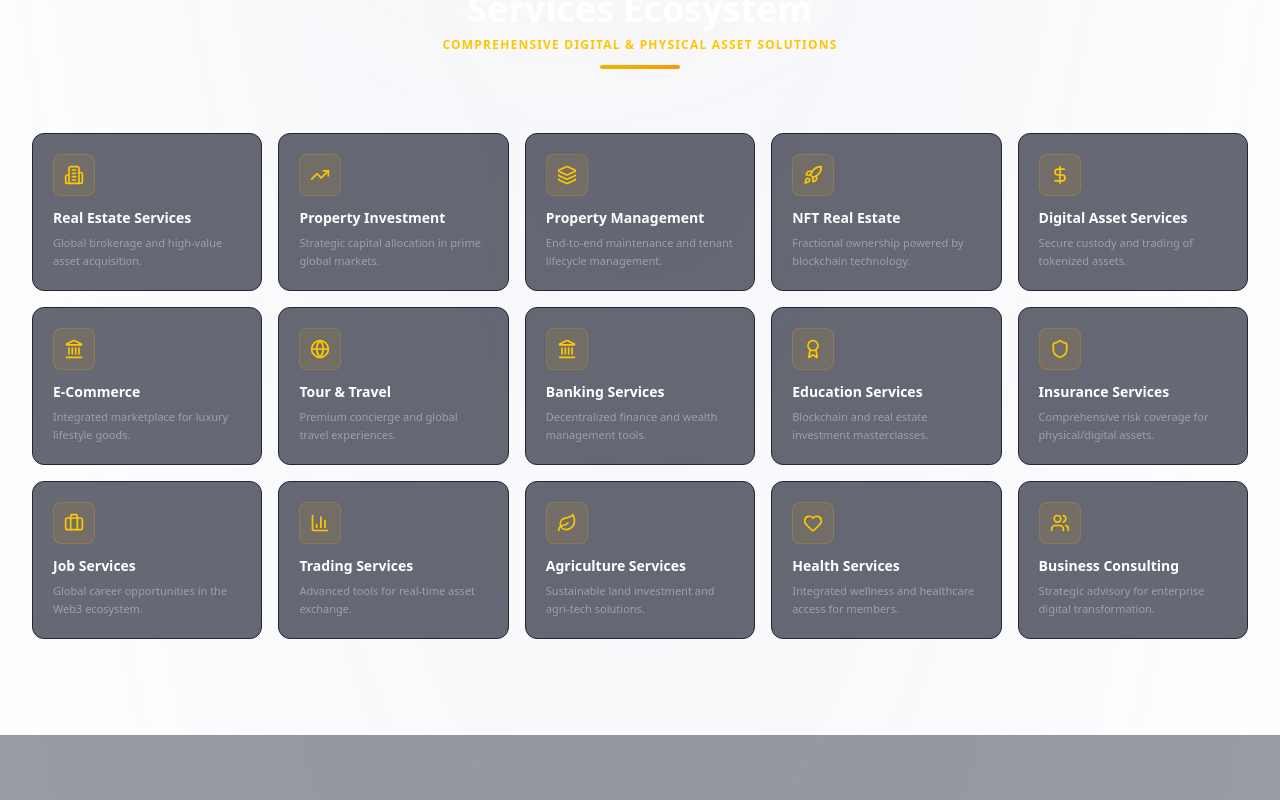
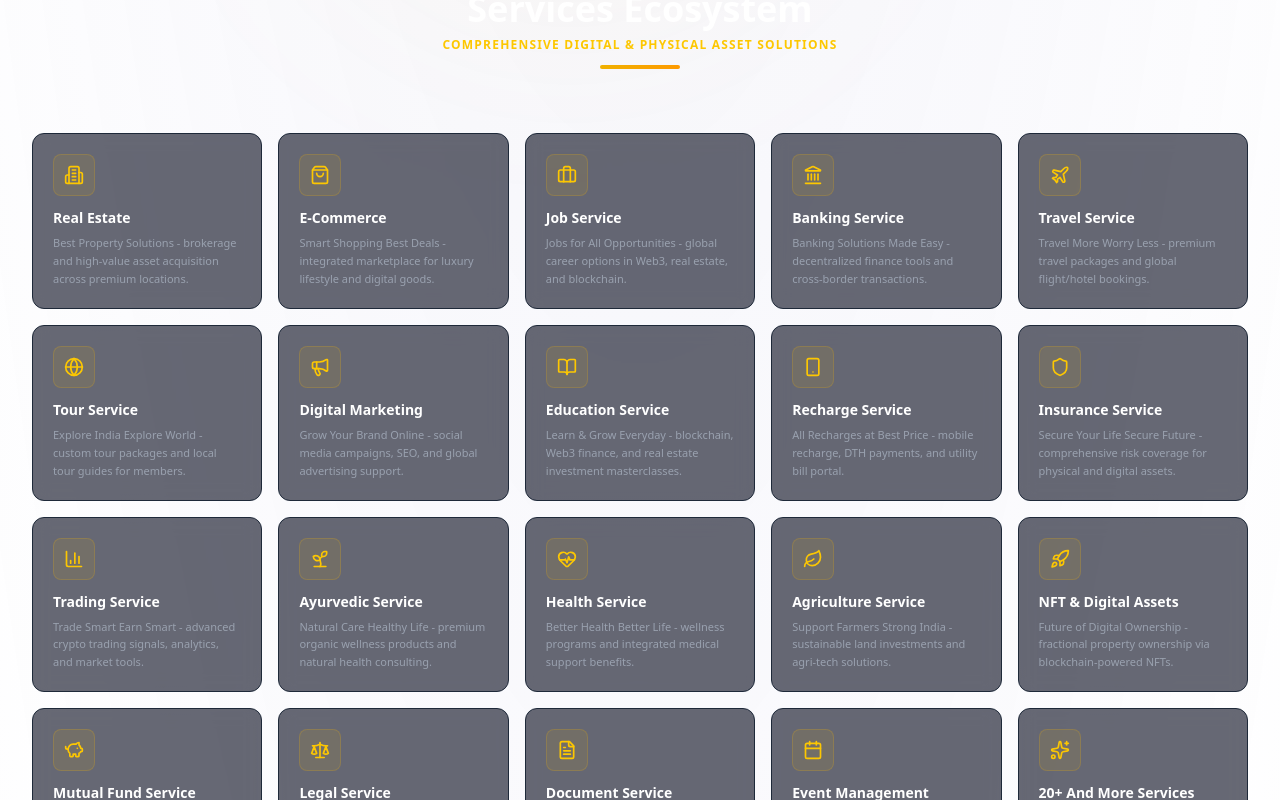
Before and after one commit to 800gaurav/nftrealestate-website-react, a React (Vite) app: page / in a window 1280 px wide. Shown: the part 2960-3760 px from the top of the page. Built offline with nearby package versions, Linux system fonts and the light colour scheme; no server answers.

Commit message:
feat: update services on landing page to 20+ list

```diff
--- a/src/sectionChild/NftRealEstateLanding.jsx
+++ b/src/sectionChild/NftRealEstateLanding.jsx
@@ -6,7 +6,9 @@ import {
   DollarSign, CheckCircle, Calendar, MapPin, Building2, Clock,
   ArrowUpRight, Check, Copy, Key, Laptop, Network, Briefcase, Lock,
   Rocket, ChevronRight, Menu, X, Landmark, FileText, HelpCircle,
-  Phone, Mail, Heart, Leaf, Layers, ChevronDown
+  Phone, Mail, Heart, Leaf, Layers, ChevronDown,
+  ShoppingBag, Plane, Megaphone, BookOpen, Smartphone, Sprout,
+  HeartPulse, PiggyBank, Scale, Sparkles
 } from 'lucide-react';
 import useAxios from '../utils/useAxios';
 
@@ -145,21 +147,26 @@ const NftRealEstateLanding = () => {
 
   // Services for Slide 6
   const services = [
-    { icon: Building2, title: "Real Estate Services", desc: "Global brokerage and high-value asset acquisition." },
-    { icon: TrendingUp, title: "Property Investment", desc: "Strategic capital allocation in prime global markets." },
-    { icon: Layers, title: "Property Management", desc: "End-to-end maintenance and tenant lifecycle management." },
-    { icon: Rocket, title: "NFT Real Estate", desc: "Fractional ownership powered by blockchain technology." },
-    { icon: DollarSign, title: "Digital Asset Services", desc: "Secure custody and trading of tokenized assets." },
-    { icon: Landmark, title: "E-Commerce", desc: "Integrated marketplace for luxury lifestyle goods." },
-    { icon: Globe, title: "Tour & Travel", desc: "Premium concierge and global travel experiences." },
-    { icon: Landmark, title: "Banking Services", desc: "Decentralized finance and wealth management tools." },
-    { icon: Award, title: "Education Services", desc: "Blockchain and real estate investment masterclasses." },
-    { icon: Shield, title: "Insurance Services", desc: "Comprehensive risk coverage for physical/digital assets." },
-    { icon: Briefcase, title: "Job Services", desc: "Global career opportunities in the Web3 ecosystem." },
-    { icon: BarChart3, title: "Trading Services", desc: "Advanced tools for real-time asset exchange." },
-    { icon: Leaf, title: "Agriculture Services", desc: "Sustainable land investment and agri-tech solutions." },
-    { icon: Heart, title: "Health Services", desc: "Integrated wellness and healthcare access for members." },
-    { icon: Users, title: "Business Consulting", desc: "Strategic advisory for enterprise digital transformation." }
+    { icon: Building2,     title: "Real Estate",            desc: "Best Property Solutions - brokerage and high-value asset acquisition across premium locations." },
+    { icon: ShoppingBag,   title: "E-Commerce",             desc: "Smart Shopping Best Deals - integrated marketplace for luxury lifestyle and digital goods." },
+    { icon: Briefcase,     title: "Job Service",            desc: "Jobs for All Opportunities - global career options in Web3, real estate, and blockchain." },
+    { icon: Landmark,      title: "Banking Service",        desc: "Banking Solutions Made Easy - decentralized finance tools and cross-border transactions." },
+    { icon: Plane,         title: "Travel Service",         desc: "Travel More Worry Less - premium travel packages and global flight/hotel bookings." },
+    { icon: Globe,         title: "Tour Service",           desc: "Explore India Explore World - custom tour packages and local tour guides for members." },
+    { icon: Megaphone,     title: "Digital Marketing",      desc: "Grow Your Brand Online - social media campaigns, SEO, and global advertising support." },
+    { icon: BookOpen,      title: "Education Service",      desc: "Learn & Grow Everyday - blockchain, Web3 finance, and real estate investment masterclasses." },
+    { icon: Smartphone,    title: "Recharge Service",       desc: "All Recharges at Best Price - mobile recharge, DTH payments, and utility bill portal." },
+    { icon: Shield,        title: "Insurance Service",      desc: "Secure Your Life Secure Future - comprehensive risk coverage for physical and digital assets." },
+    { icon: BarChart3,     title: "Trading Service",        desc: "Trade Smart Earn Smart - advanced crypto trading signals, analytics, and market tools." },
+    { icon: Sprout,        title: "Ayurvedic Service",      desc: "Natural Care Healthy Life - premium organic wellness products and natural health consulting." },
+    { icon: HeartPulse,    title: "Health Service",         desc: "Better Health Better Life - wellness programs and integrated medical support benefits." },
+    { icon: Leaf,          title: "Agriculture Service",    desc: "Support Farmers Strong India - sustainable land investments and agri-tech solutions." },
+    { icon: Rocket,        title: "NFT & Digital Assets",   desc: "Future of Digital Ownership - fractional property ownership via blockchain-powered NFTs." },
+    { icon: PiggyBank,     title: "Mutual Fund Service",    desc: "Invest Smart Grow Wealth - wealth management, mutual funds, and customized portfolios." },
+    { icon: Scale,         title: "Legal Service",          desc: "Legal Support Always Here - expert corporate and personal legal counseling services." },
+    { icon: FileText,      title: "Document Service",       desc: "All Documents One Place - digital notary, cloud document storage, and official verification." },
+    { icon: Calendar,      title: "Event Management",       desc: "Your Event Our Responsibility - luxury business event and personal party coordination." },
+    { icon: Sparkles,      title: "20+ And More Services",  desc: "New Services Adding Soon - constantly expanding our portfolio to offer endless options." }
   ];
 
   // Ranks & Rewards for Slide 12
```
